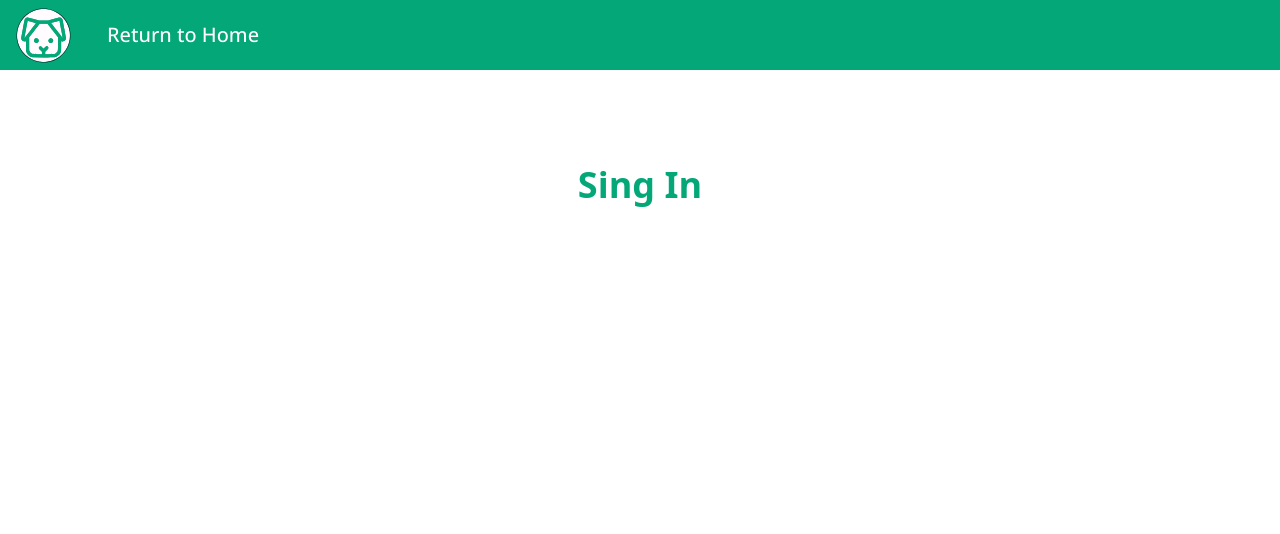
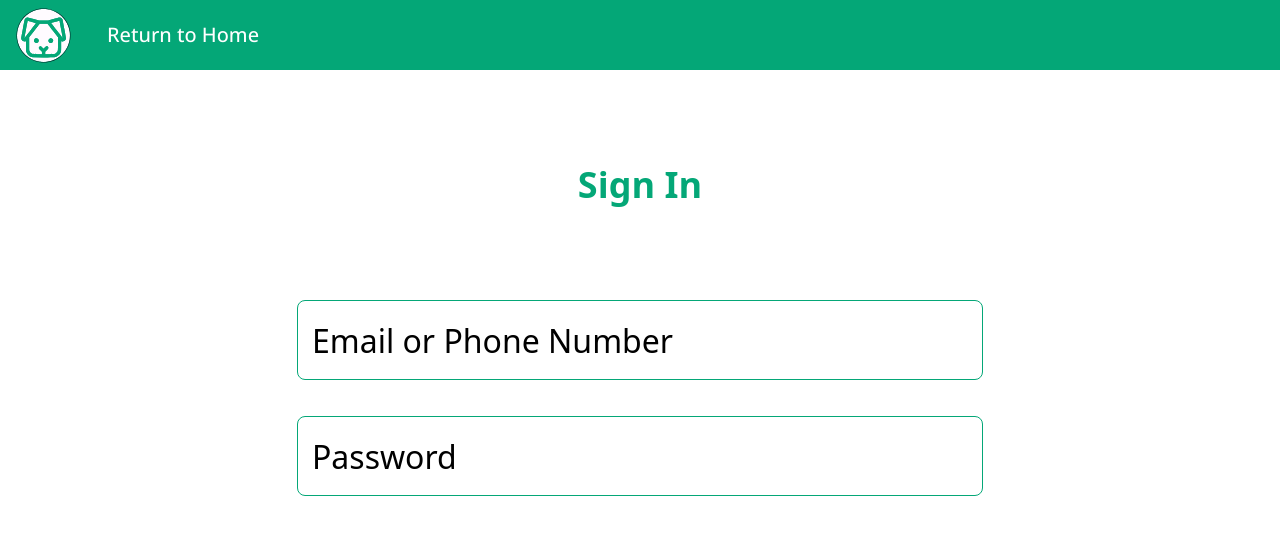
Before and after one commit to ProfessorKT/homepetguardians, a Next.js app: page /Login/Login in a window 1280 px wide. Shown: the top 534 px of the page. Built offline with nearby package versions, Linux system fonts and the light colour scheme.

Commit message:
Added inputs

```diff
--- a/src/pages/Login/Login.jsx
+++ b/src/pages/Login/Login.jsx
@@ -5,10 +5,25 @@ export default function Login() {
   return (
     <>
       <RootLayout />
-      <div className="h-screen w-screen flex justify-center">
-        <p className="text-[#04A777] font-semibold text-[36px] pt-[88px]">Sing In</p>
+      <div className="h-screen w-screen flex flex-col items-center">
+        <p className="text-[#04A777] font-semibold text-[36px] pt-[88px]">Sign In</p>
+        <form className="pt-[88px] flex flex-col">
+          <input
+            type="text"
+            name="login"
+            id="login"
+            placeholder="Email or Phone Number"
+            className="w-[686px] h-[80px] text-[32px] placeholder-black border-[#04A777] border-[1.5px] rounded-[8px] mb-[36px] px-[14px]"
+          />
+          <input
+            type="text"
+            name="password"
+            id="password"
+            placeholder="Password"
+            className="w-[686px] h-[80px] text-[32px] placeholder-black border-[#04A777] border-[1.5px] rounded-[8px] px-[14px]"
+          />
+        </form>
       </div>
-
     </>
   );
 }
```
